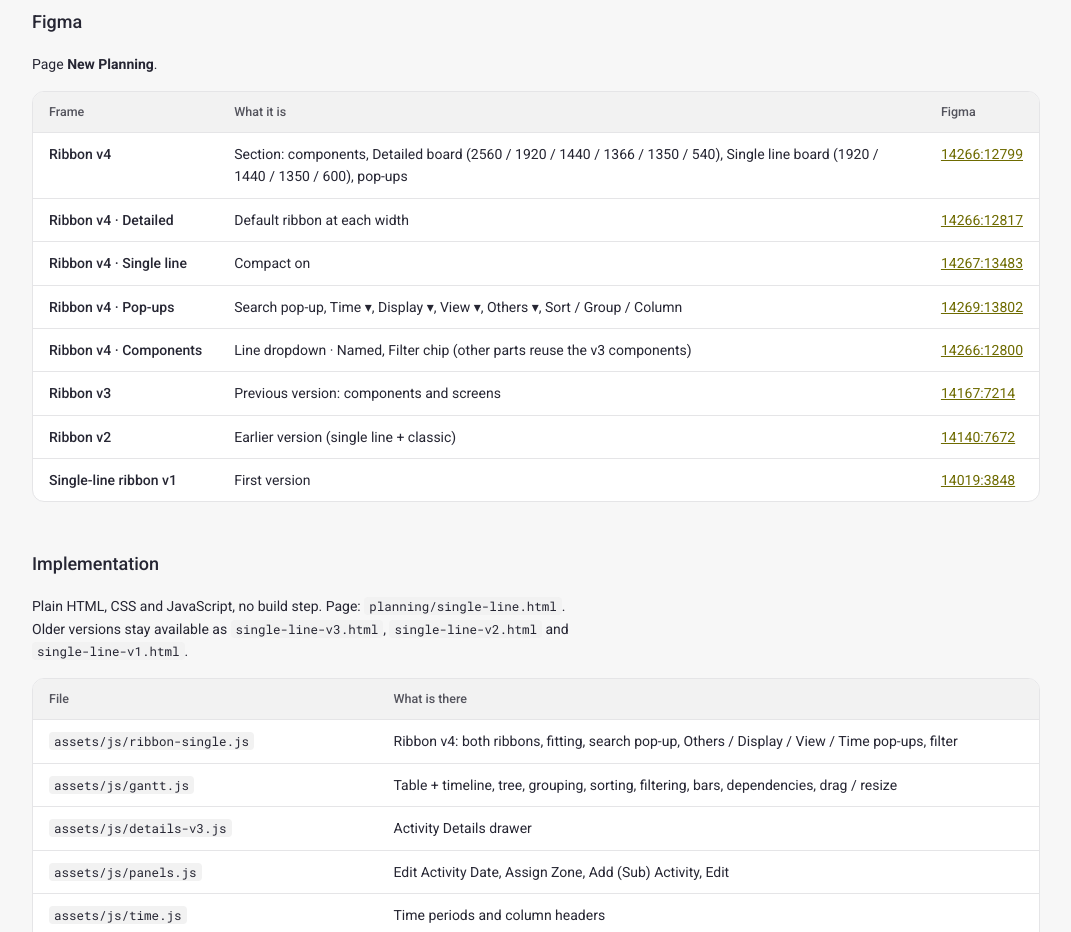
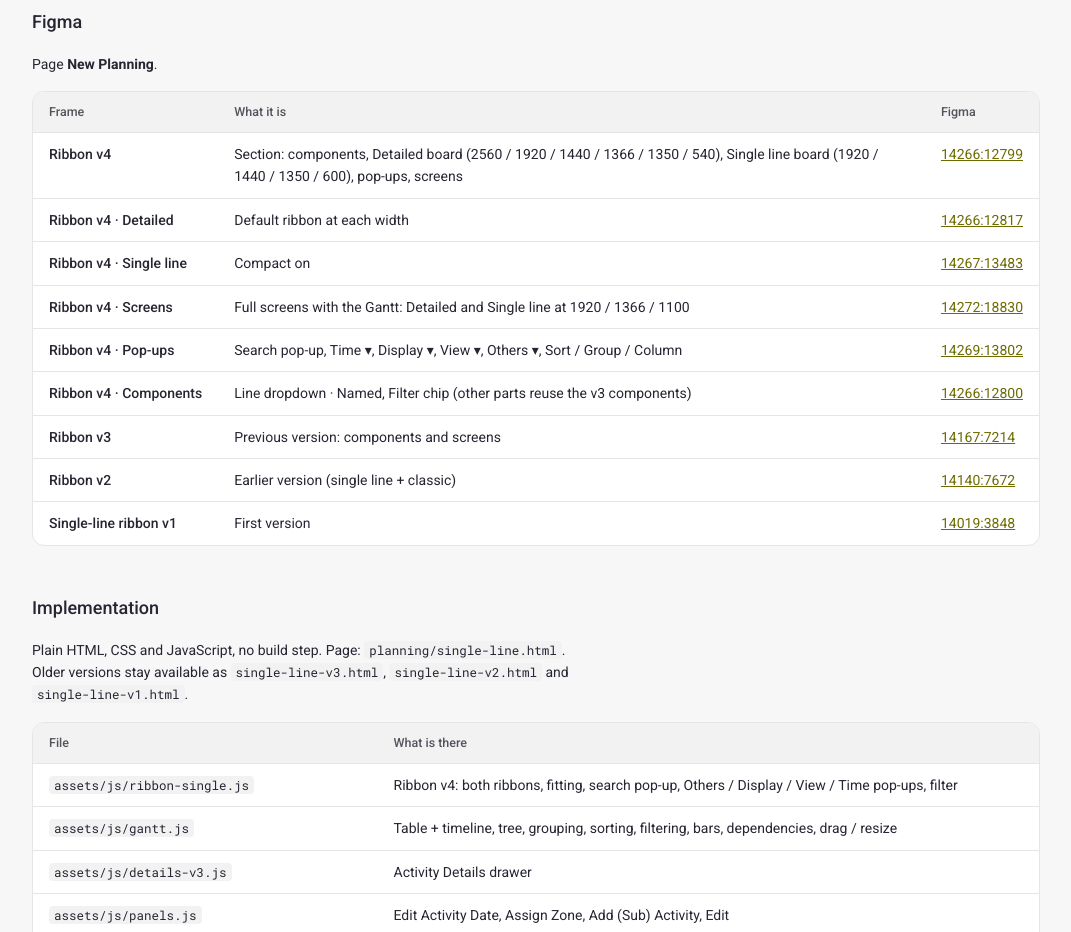
Before and after one commit to joacim-gain/LIM-App, a plain HTML site: page specs/planning.html in a window 1280 px wide. Shown: the part 4040-4972 px from the top of the page, without its empty margins (104-1175 px from the left). Drawn offline with Linux system fonts and the light colour scheme.

Commit message:
Planning spec: link Figma v4 screens
Co-Authored-By: Claude Opus 5.5 <noreply@anthropic.com>

```diff
--- a/specs/planning.html
+++ b/specs/planning.html
@@ -130,9 +130,10 @@
       <table>
         <thead><tr><th>Frame</th><th>What it is</th><th>Figma</th></tr></thead>
         <tbody>
-          <tr><td>Ribbon v4</td><td>Section: components, Detailed board (2560 / 1920 / 1440 / 1366 / 1350 / 540), Single line board (1920 / 1440 / 1350 / 600), pop-ups</td><td><a target="_blank" rel="noopener" href="https://www.figma.com/design/PPpA7P8JQ9CYNQ4LVlV8mR/LIM?node-id=14266-12799">14266:12799</a></td></tr>
+          <tr><td>Ribbon v4</td><td>Section: components, Detailed board (2560 / 1920 / 1440 / 1366 / 1350 / 540), Single line board (1920 / 1440 / 1350 / 600), pop-ups, screens</td><td><a target="_blank" rel="noopener" href="https://www.figma.com/design/PPpA7P8JQ9CYNQ4LVlV8mR/LIM?node-id=14266-12799">14266:12799</a></td></tr>
           <tr><td>Ribbon v4 · Detailed</td><td>Default ribbon at each width</td><td><a target="_blank" rel="noopener" href="https://www.figma.com/design/PPpA7P8JQ9CYNQ4LVlV8mR/LIM?node-id=14266-12817">14266:12817</a></td></tr>
           <tr><td>Ribbon v4 · Single line</td><td>Compact on</td><td><a target="_blank" rel="noopener" href="https://www.figma.com/design/PPpA7P8JQ9CYNQ4LVlV8mR/LIM?node-id=14267-13483">14267:13483</a></td></tr>
+          <tr><td>Ribbon v4 · Screens</td><td>Full screens with the Gantt: Detailed and Single line at 1920 / 1366 / 1100</td><td><a target="_blank" rel="noopener" href="https://www.figma.com/design/PPpA7P8JQ9CYNQ4LVlV8mR/LIM?node-id=14272-18830">14272:18830</a></td></tr>
           <tr><td>Ribbon v4 · Pop-ups</td><td>Search pop-up, Time ▾, Display ▾, View ▾, Others ▾, Sort / Group / Column</td><td><a target="_blank" rel="noopener" href="https://www.figma.com/design/PPpA7P8JQ9CYNQ4LVlV8mR/LIM?node-id=14269-13802">14269:13802</a></td></tr>
           <tr><td>Ribbon v4 · Components</td><td>Line dropdown · Named, Filter chip (other parts reuse the v3 components)</td><td><a target="_blank" rel="noopener" href="https://www.figma.com/design/PPpA7P8JQ9CYNQ4LVlV8mR/LIM?node-id=14266-12800">14266:12800</a></td></tr>
           <tr><td>Ribbon v3</td><td>Previous version: components and screens</td><td><a target="_blank" rel="noopener" href="https://www.figma.com/design/PPpA7P8JQ9CYNQ4LVlV8mR/LIM?node-id=14167-7214">14167:7214</a></td></tr>
--- a/specs/planning.json
+++ b/specs/planning.json
@@ -6,6 +6,7 @@
     "file": "PPpA7P8JQ9CYNQ4LVlV8mR",
     "page": "New Planning",
     "frames": {
+      "ribbonV4Screens": "14272:18830",
       "ribbonV4": "14266:12799",
       "ribbonV4Detailed": "14266:12817",
       "ribbonV4Single": "14267:13483",
```
